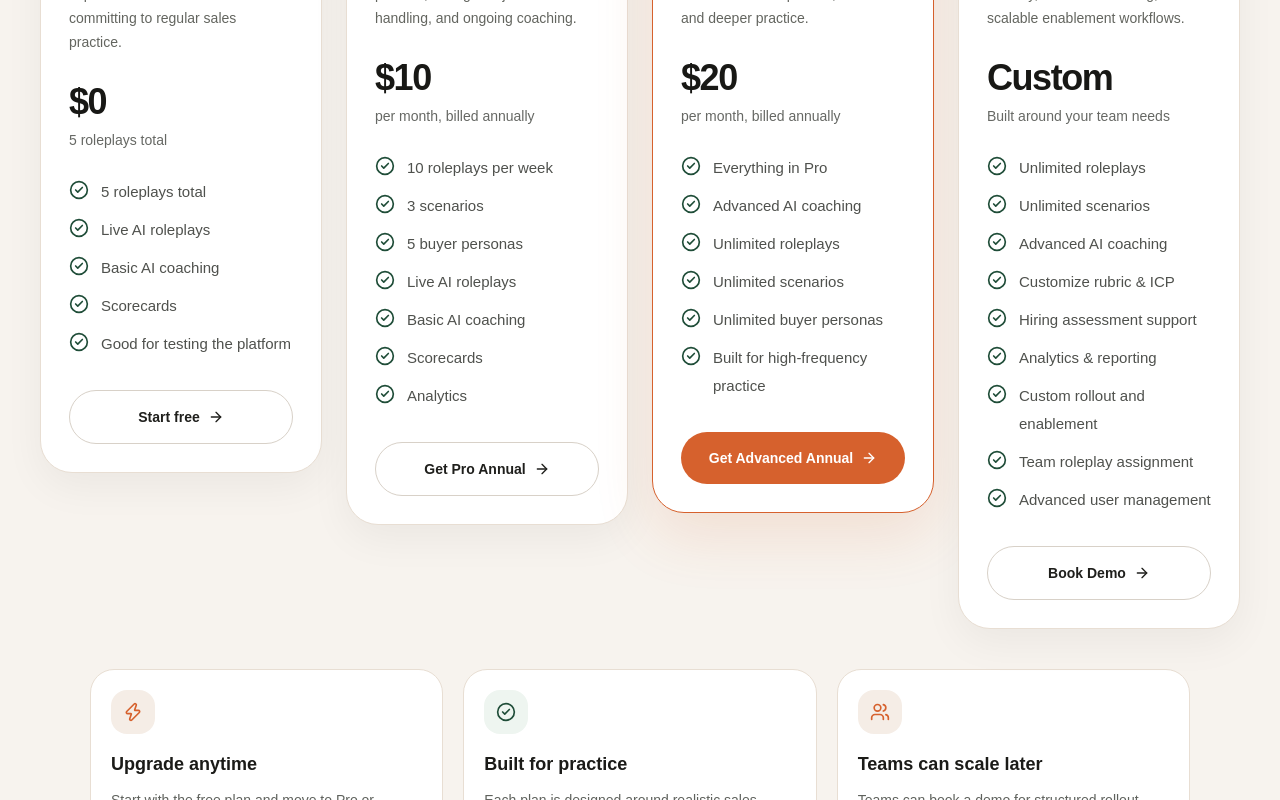
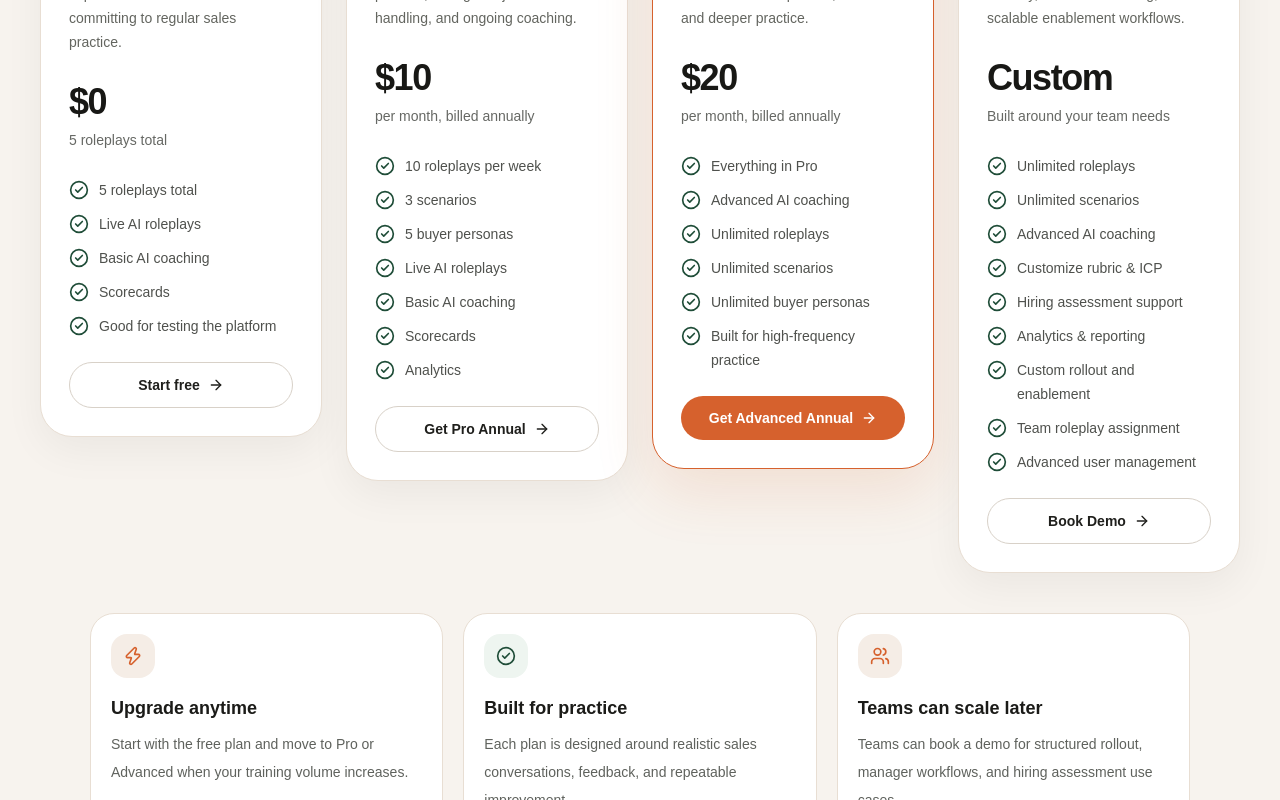
Before and after one commit to Leinadivel/genim-roleplay, a Next.js app: page /pricing in a window 1280 px wide. Shown: the part 699-1499 px from the top of the page. Built offline with nearby package versions, Linux system fonts and the light colour scheme; no server answers.

Commit message:
jnlvaijbv

```diff
--- a/src/app/pricing/pricing-client.tsx
+++ b/src/app/pricing/pricing-client.tsx
@@ -92,9 +92,9 @@ function PricingCard({
 
       <div className="mt-6 space-y-2.5">
         {features.map((feature) => (
-          <div key={feature} className="flex items-start gap-3">
+          <div key={feature} className="flex items-start gap-2.5">
             <CheckCircle2 className="mt-0.5 h-5 w-5 shrink-0 text-[#1f4d38]" />
-            <span className="text-[15px] leading-7 text-[#4f514d]">
+            <span className="text-[14px] leading-6 text-[#4f514d]">
               {feature}
             </span>
           </div>
@@ -103,7 +103,7 @@ function PricingCard({
 
       <Link
         href={ctaHref}
-        className={`mt-8 inline-flex w-full items-center justify-center gap-2 rounded-full px-5 py-4 text-sm font-semibold transition ${
+        className={`mt-6 inline-flex w-full items-center justify-center gap-2 rounded-full px-5 py-3 text-sm font-semibold transition ${
           highlight
             ? 'bg-[#d6612d] text-white hover:opacity-95'
             : 'border border-[#d8d1c8] text-[#1f1f1c] hover:bg-[#faf7f3]'
```
